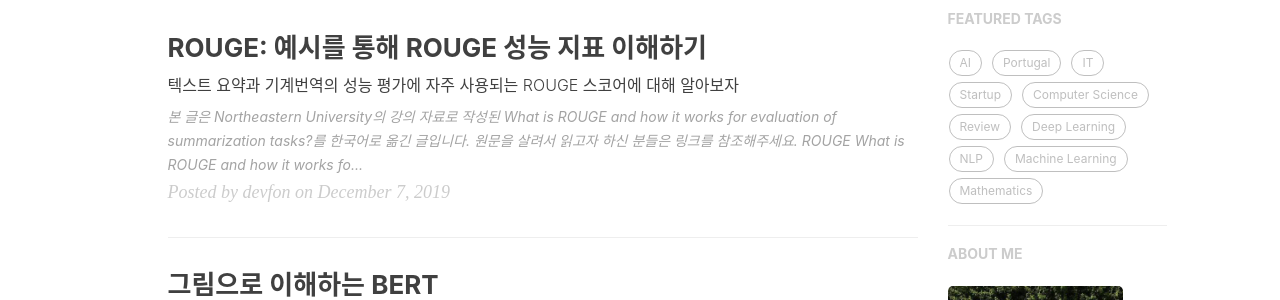
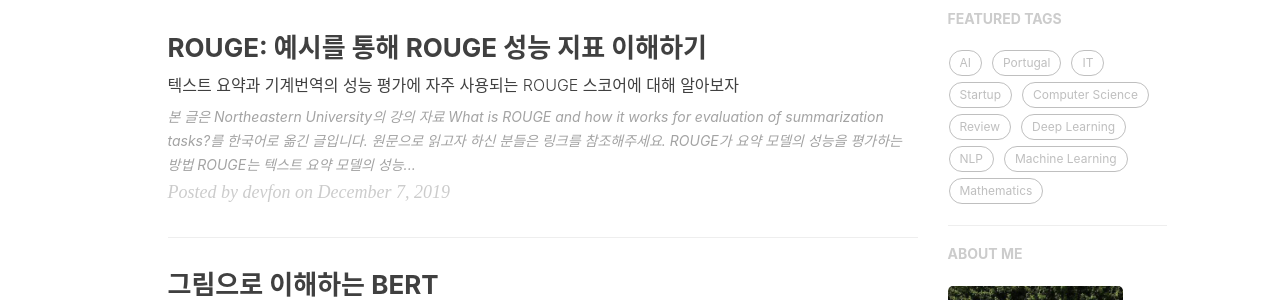
Before and after one commit to Huffon/huffon.github.io, a Jekyll site: the page built from index.html, in a window 1280 px wide and 900 px high. Shown: the part 437-737 px from the top of the window. Built offline with Jekyll 4.4.1, drawn with Linux system fonts in a browser that asks for light colours; nearby versions of some CDN libraries; the list of posts is cut into pages by our own code; comment, search, counter and statistics services are not loaded.

Commit message:
modify contents

```diff
--- a/_posts/2019-12-07-rouge.md
+++ b/_posts/2019-12-07-rouge.md
@@ -10,51 +10,50 @@
   - NLP
 ---
 
-_본 글은 Northeastern University의 강의 자료로 작성된 [**What is ROUGE and how it works for evaluation of
-summarization tasks?**](http://www.ccs.neu.edu/home/vip/teach/DMcourse/5_topicmodel_summ/notes_slides/What-is-ROUGE.pdf)를 한국어로 옮긴 글입니다. 원문을 살려서 읽고자 하신 분들은 링크를 참조해주세요._
+_본 글은 Northeastern University의 강의 자료 [**What is ROUGE and how it works for evaluation of
+summarization tasks?**](http://www.ccs.neu.edu/home/vip/teach/DMcourse/5_topicmodel_summ/notes_slides/What-is-ROUGE.pdf)를 한국어로 옮긴 글입니다. 원문으로 읽고자 하신 분들은 링크를 참조해주세요._
 
 
-## ROUGE What is ROUGE and how it works for evaluation of summarization tasks?
-ROUGE는 모델의 텍스트 요약 성능을 평가하는 지표로 **Recall-Oriented Understudy for Gisting Evaluation**의 준말입니다. 본질적으로 ROUGE는 **텍스트 자동 요약** 및 **기계 번역**의 성능을 평가하는 지표들을 일컫습니다.
-본 지표들은 모델이 생성한 요약본 혹은 번역본을 참조본과 대조해
-It works by comparing an automatically produced summary or translation against a set of reference summaries (typically human produced). 우리가 다음과 같은 시스템 요약과 참조 요약을 가지고 있다고 가정해봅시다.
+## ROUGE가 요약 모델의 성능을 평가하는 방법
 
-시스템 요약 (모델이 생성한 요약):
+ROUGE는 텍스트 요약 모델의 성능을 평가하는 지표로 **Recall-Oriented Understudy for Gisting Evaluation**의 준말입니다. 본질적으로 ROUGE는 **텍스트 자동 요약** 및 **기계 번역**의 성능을 평가하는 지표들을 일컬으며, 모델이 생성한 요약본 혹은 번역본을 사람이 만들어 놓은 참조본과 대조해 성능 점수를 계산합니다. 우리가 다음과 같은 **시스템 요약**과 **참조 요약**을 가지고 있다고 가정해봅시다.
+
+**시스템 요약 (모델 생성 요약)**:
 > the cat was found under the bed
 
-참조 요약 (Gold standard, 대개 사람이 직접 만든 요약본) :
+**참조 요약 (Gold standard: 대개 사람이 직접 만든 요약본)**:
 > the cat was under the bed
 
-만약 우리가 개별 단어들에만 집중한다면 모델이 생성해낸 **시스템 요약**과 **참조 요약** 간 겹치는 단어는 6개이다. 그러나 이 6이라는 숫자는 성능 지표(Metric)로 사용하기 적합하지 않은 수이다. 정량적 지표 값을 얻기 위해 우리는 겹치는 단어 개수를 이용해 **Recall**과 **Precision**을 계산할 수 있어야 한다.
+만약 우리가 개별 단어에만 집중하고자 한다면 모델이 생성한 **시스템 요약**과 사람이 만들어 놓은 **참조 요약** 간 겹치는 단어는 총 6개입니다. 그러나 이 **6**이라는 숫자는 **성능 지표 (Metric)**로 바로 사용하기에 적합하지 않은 수입니다. 우리는 정량적 지표가 될 수 있는 값을 얻기 위해 6이라는 숫자를 이용해 **Recall**과 **Precision**을 계산할 수 있어야 합니다.
 
 <br/>
 
 ## ROUGE에서의 Precision과 Recall
-ROUGE 관점에서 Precision과 Recall은 단순하게 나타낼 수 있다. Recall은 참조 요약본를 구성하는 단어 중 몇 개의 단어가 시스템 요약본의 단어와 겹치는지를 보는 지표이다. 우리가 개별 단어를 하나의 단어로 사용한다면, Recall은 다음과 같이 계산될 수 있다.
+ROUGE에서의 **Precision**과 **Recall**은 아주 단순하게 구할 수 있는 점수입니다. **Recall**은 참조 요약본을 구성하는 단어들 중 몇 개의 단어가 시스템 요약본의 단어들과 겹치는지를 보고자 하는 점수입니다. 우리가 unigram을 하나의 단어로 사용한다고 하면, **Recall**은 다음과 같이 계산될 수 있습니다.
 
 <그림 1>
 
-그리고 위 예제에서의 Recall은 다음과 같다.
+그리고 앞서 살펴본 예제에서의 **Recall** 점수는 다음과 같습니다.
 
 <그림 2>
 
-이 점수의 의미는 참조 요약본의 모든 언어가 모델에 의해 시스템 요약본에 등장했다는 것입니다. 언뜻 보기에 해당 점수는 무척 좋아보일 수 있습니다. 그러나, 이 점수가 요약 성능의 모든 것을 말해주지는 않습니다. 만약 모델이 생성한 요약본이 엄청나게 긴 문장으로 출력될 경우, 시스템 요약 문장 내 대부분의 문장이 참조 요약본과 관련 없는 단어를 포함할지라도 참조 요약의 모든 단어를 포함할 가능성이 크게 됩니다.
+이 점수의 의미는 **참조 요약본** 내 모든 unigram이 모델이 생성한 **시스템 요약본**에 등장했다는 것입니다. 언뜻 보기에 해당 점수는 무척 좋게 느껴질 수 있습니다. 그러나 해당 점수가 요약 성능의 모든 것을 대변해줄 수는 없습니다. 만약 모델이 생성했던 시스템 요약본이 **엄청나게 긴** 문장이었을 경우, 시스템 요약본이 참조 요약본과 크게 관련이 없을지라도 참조 요약본의 대부분의 단어를 포함할 가능성이 커지게 됩니다. 쉽게 이야기하자면 존재하는 모든 단어를 생성해내게 되면 참조 요약본을 구성하는 모든 단어를 포함할 수 있다는 것이죠.
 
-이러한 문제를 해결하기 위해 Precision이 필요합니다. Precision은 모델이 생생해 낸 시스템 요약 중 얼마나 관련 있는 단어들이 많은지를 보고자 합니다. 그리고 이는 다음과 같은 식을 통해 구할 수 있습니다.
+이러한 문제를 해결해주기 위해 우리는 **Precision**이라는 점수를 필요로 하게 됩니다. **Precision**은 모델이 생생한 시스템 요약본 중 **참조 요약본**과 관련 있는 단어들이 얼마나 많이 존재하는지를 보고자 합니다. 이는 다음 식을 통해 구할 수 있습니다.
 
 <그림 3>
 
-위 예제에서 보자면 Precision은 모델이 생성해 낸 문장을 구성하는 7개의 단어 중 6개의 단어만 실제 요약과 연관 있는 단어로 볼 수 있을 것입니다. 예제를 다음과 같이 바꿔봅시다.
+위 예제에 적용해보자면 **Precision**은 모델이 생성해 낸 문장을 구성하는 7개의 단어 중 6개의 단어만 실제 요약과 연관 있는 단어로 볼 수 있을 것입니다. 이번에는 시스템 요약본 문장을 다음과 같이 바꿔봅시다.
 
-시스템 요약 2:
+**시스템 요약 2:**
 > the tiny little cat was found under the big funny bed
 
-이제 Precision은 다음과 같아집니다.
+이제 **Precision** 점수는 다음과 같아집니다.
 
 <그림 4>
 
-그렇게 좋은 결과 같아 보이지는 않네요. Precision의 관점에서 보면 모델은 참조 요약과 최대한 정확하게 일치하는 요약을 생성해내야 합니다. 그러나 모델이 생성한 요약 문장에 불필요한 단어가 너무 많기 때문에 좋은 점수를 받을 수 없는 것이지요. 때문에 모델의 성능을 평가하기 위해서는 Precision과 Recall을 모두 계산한 후, F-Measure를 측정하는 것이 바람직합니다.
-
+그렇게 좋은 결과 같아 보이지는 않네요. **Precision**의 관점에서 보면 모델은 참조 요약본과 최대한 정확한 단어들을 생성해야 합니다. 그러나 모델이 생성한 요약 문장에 불필요한 단어가 너무 많기 때문에 좋은 점수를 받을 수 없는 것이지요. 따라서 모델의 정확한 성능 평가를 위해서는 **Precision**과 **Recall**을 모두 계산한 후, **F-Measure**를 측정하는 것이 바람직합니다.
+<여기서부터 다시>
 If your summaries are in some way forced to be concise through some constraints, then you could consider using just the Recall since precision is of less concern in this scenario.
 
 <br/>
@@ -64,16 +63,16 @@
 
 우리는 현재 ROUGE-2를 이용해 Precision과 Recall 스코어를 계산하고자 하는 상황입니다.
 
-시스템 요약 :
+**시스템 요약**:
 > the cat was found under the bed
 
-참조 요약 :
+**참조 요약**:
 > the cat was under the bed
 
-시스템 요약 (bi-grams):
+**시스템 요약 (bi-grams)**:
 > the cat, cat was, was found, found under, under the, the bed
 
-참조 요약 (bi-grams):
+**참조 요약 (bi-grams)**:
 > the cat, cat was, was under, under the, the bed
 
 
```
